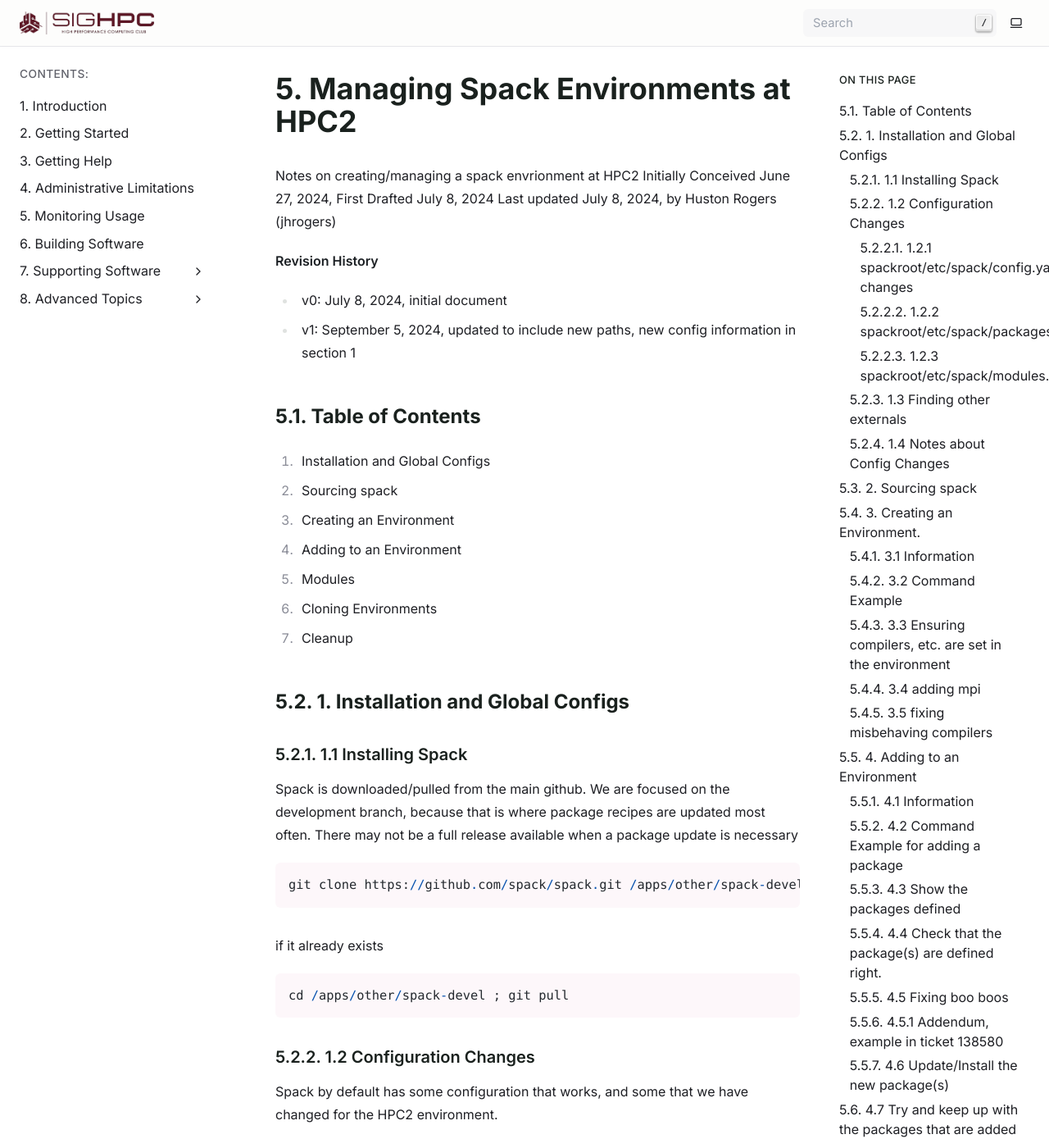
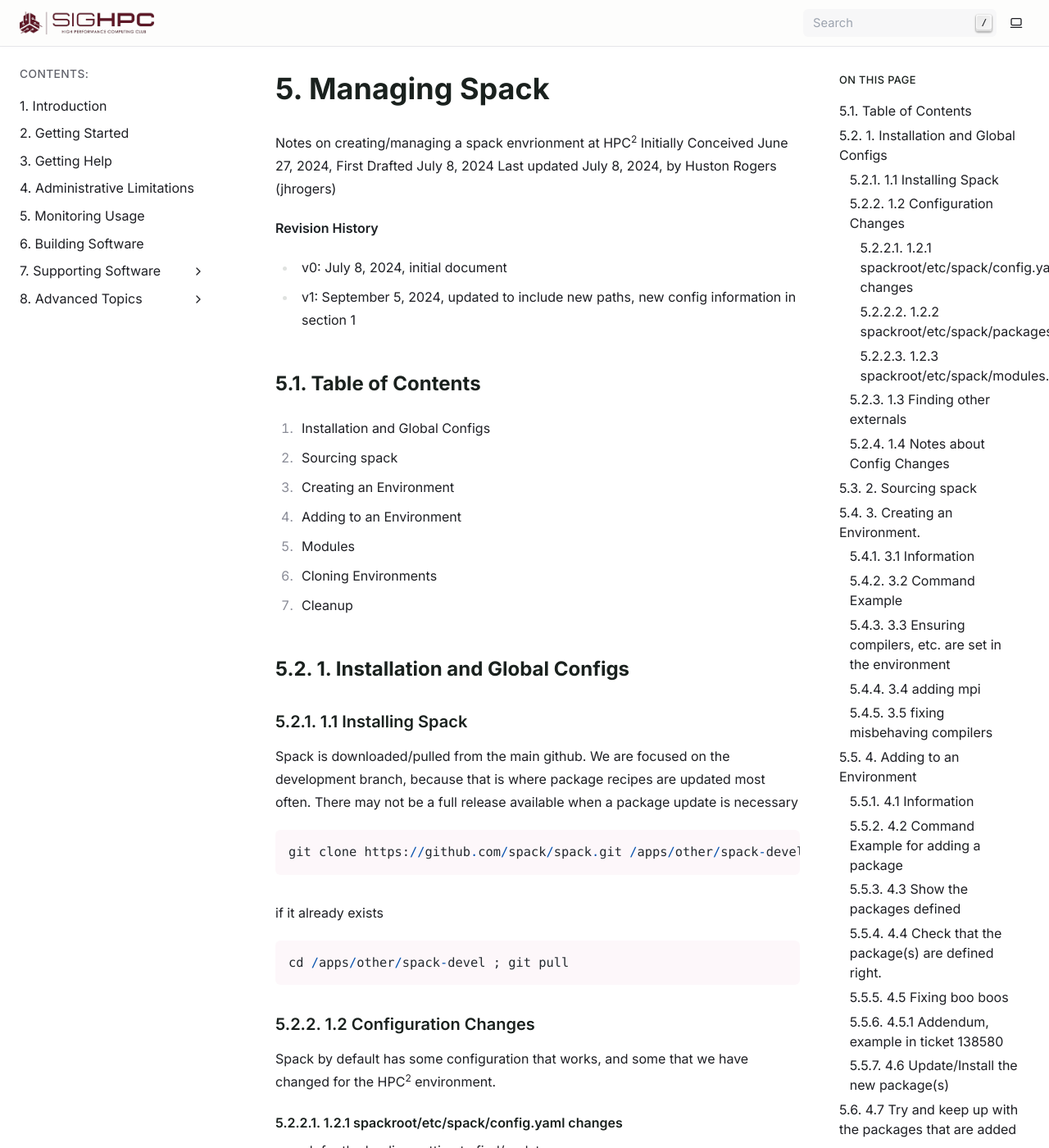
Before and after one commit to msstate-sighpc/muscadine-docs, a Sphinx documentation site: the page built from docs/admin/spack.md, in a window 1280 px wide and 1400 px high. Shown: the whole window at 82% size. Built offline with Sphinx 7.4.7, drawn with Linux system fonts in a browser that asks for light colours.

Commit message:
correcting HPC2 to HPC^2 w/ MyST

````diff
--- a/docs/admin/spack.md
+++ b/docs/admin/spack.md
@@ -1,5 +1,5 @@
-# Managing Spack Environments at HPC2
-Notes on creating/managing a spack envrionment at HPC2
+# Managing Spack
+Notes on creating/managing a spack envrionment at HPC{sup}`2`
 Initially Conceived June 27, 2024, First Drafted July 8, 2024
 Last updated July 8, 2024, by Huston Rogers (jhrogers)
 
@@ -32,7 +32,7 @@ cd /apps/other/spack-devel ; git pull
 ```
 
 ### 1.2 Configuration Changes
-Spack by default has some configuration that works, and some that we have changed for the HPC2 environment.
+Spack by default has some configuration that works, and some that we have changed for the HPC{sup}`2` environment.
 
 #### 1.2.1 spackroot/etc/spack/config.yaml changes
 search for the leading setting to find/update
````
Also changed, not shown: docs/admin/warewulf.md (+1 -1 lines).
